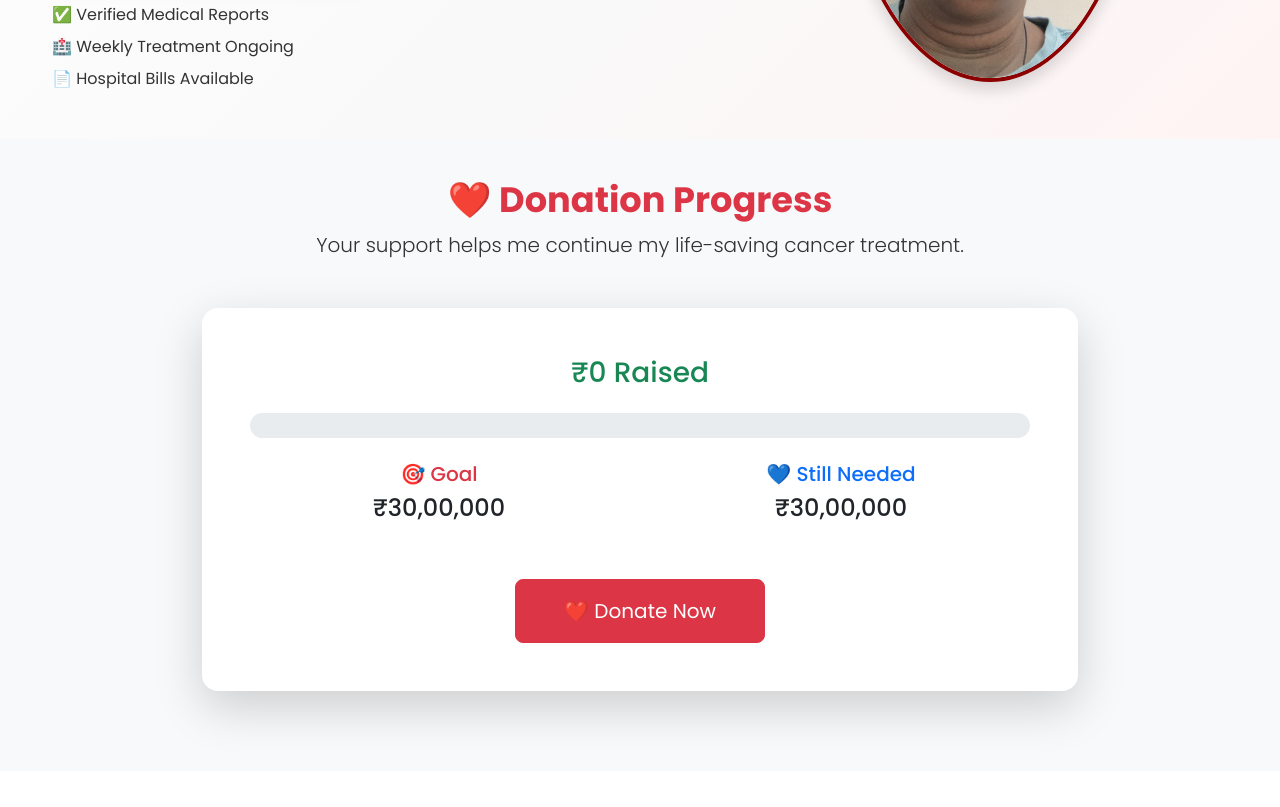
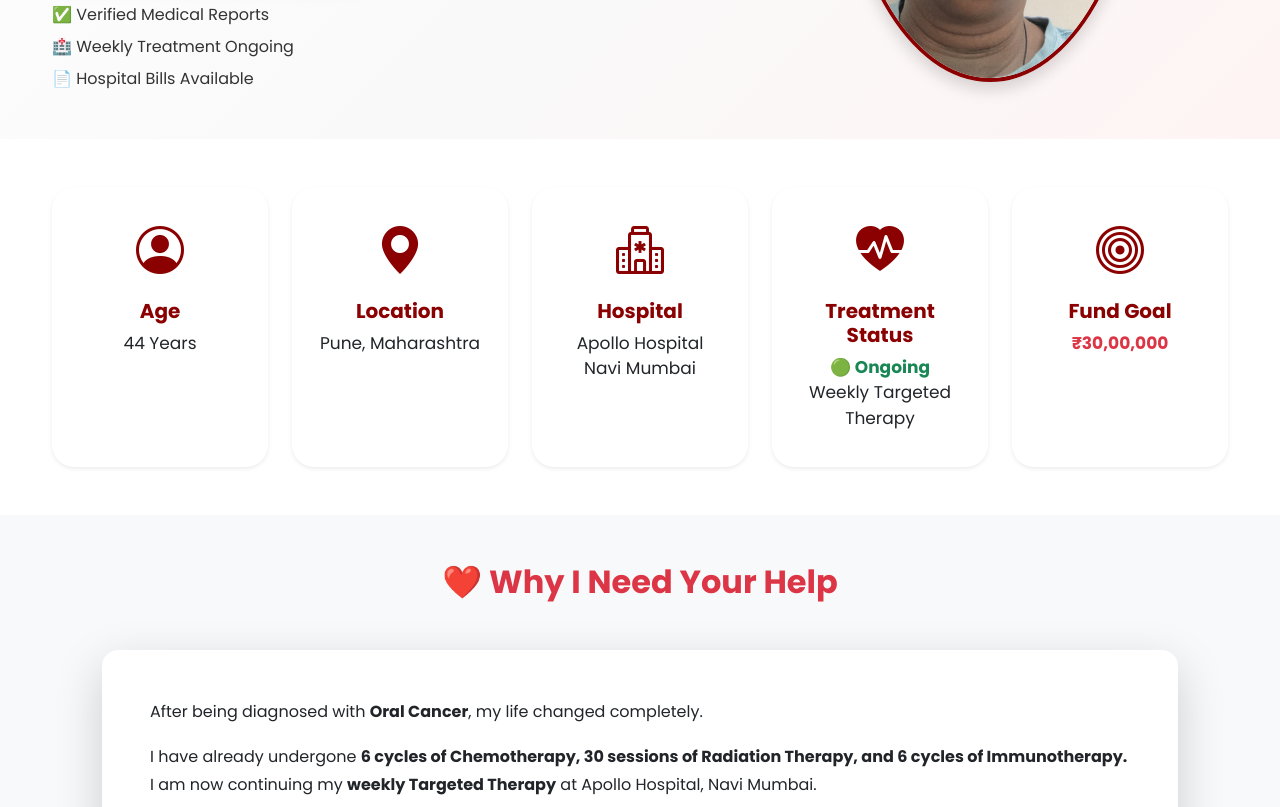
Before and after one commit to pritambhat007/Pritam-Fundraiser, a plain HTML site: page index.html in a window 1280 px wide. Shown: the part 593-1400 px from the top of the page. Drawn offline with nearby package versions, Linux system fonts and the light colour scheme.

Commit message:
Remove donation progress section

```diff
--- a/index.html
+++ b/index.html
@@ -189,95 +189,7 @@ alt="Pritam Bhat">
 </div>
 
 </section>
-<!-- ===========================
-DONATION PROGRESS
-=========================== -->
 
-<section id="progress">
-
-<div class="container">
-
-<div class="text-center mb-5">
-
-<h2 class="fw-bold text-danger">
-❤️ Donation Progress
-</h2>
-
-<p class="lead">
-Your support helps me continue my life-saving cancer treatment.
-</p>
-
-</div>
-
-<div class="row justify-content-center">
-
-<div class="col-xl-9">
-
-<div class="card shadow-lg border-0 rounded-4">
-
-<div class="card-body p-5">
-
-<h3 class="text-center text-success mb-4">
-₹0 Raised
-</h3>
-
-<div class="progress mb-4" style="height:25px;">
-
-<div class="progress-bar bg-danger"
-style="width:0%;">
-
-0%
-
-</div>
-
-</div>
-
-<div class="row text-center">
-
-<div class="col-md-6">
-
-<h5 class="text-danger">
-🎯 Goal
-</h5>
-
-<h4>₹30,00,000</h4>
-
-</div>
-
-<div class="col-md-6">
-
-<h5 class="text-primary">
-💙 Still Needed
-</h5>
-
-<h4>₹30,00,000</h4>
-
-</div>
-
-</div>
-
-<div class="text-center mt-5">
-
-<a href="#donate"
-class="btn btn-danger btn-lg px-5 py-3">
-
-❤️ Donate Now
-
-</a>
-
-</div>
-
-</div>
-
-</div>
-
-</div>
-
-</div>
-
-</div>
-
-</section>
 <!-- ===========================
 QUICK INFORMATION
 =========================== -->
```
